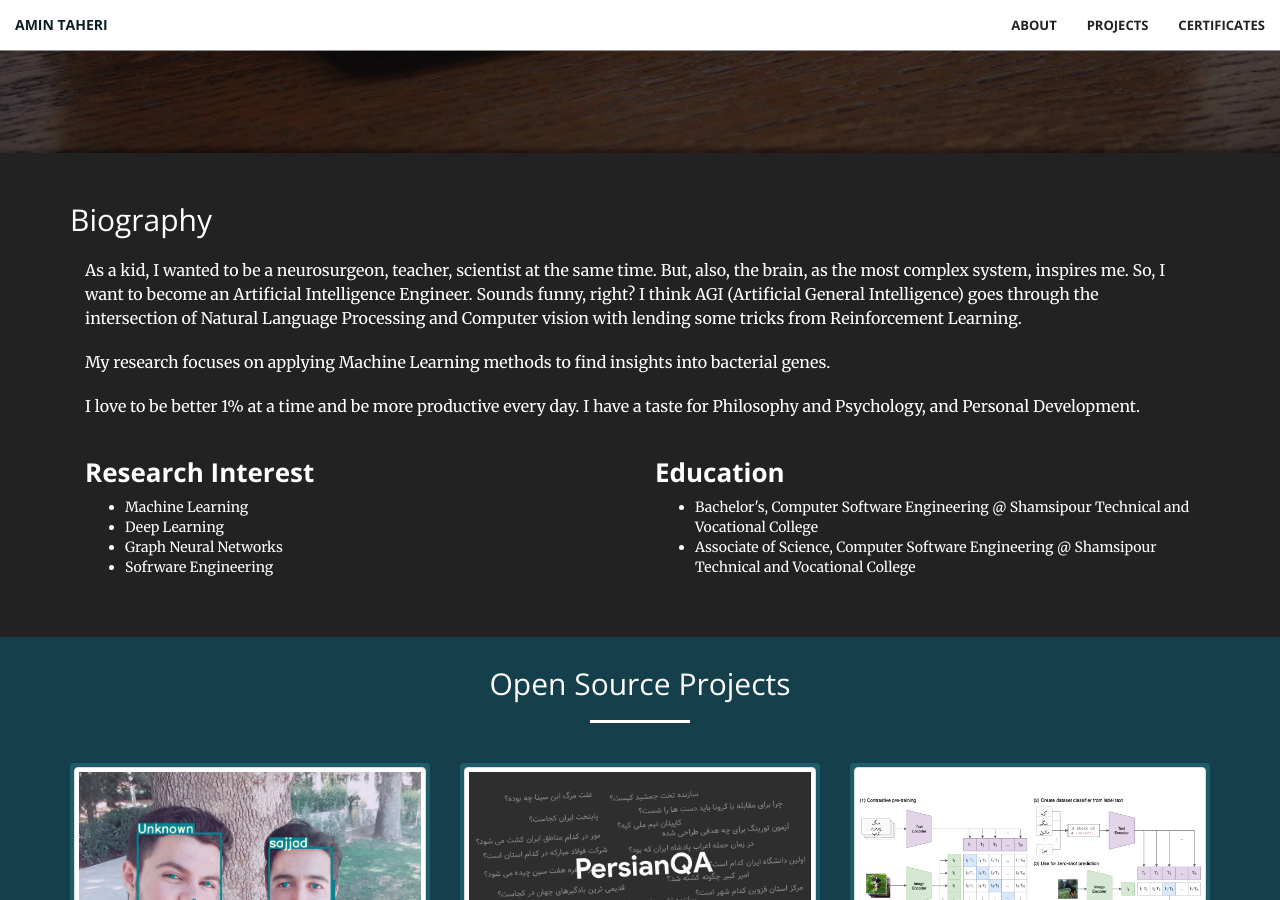
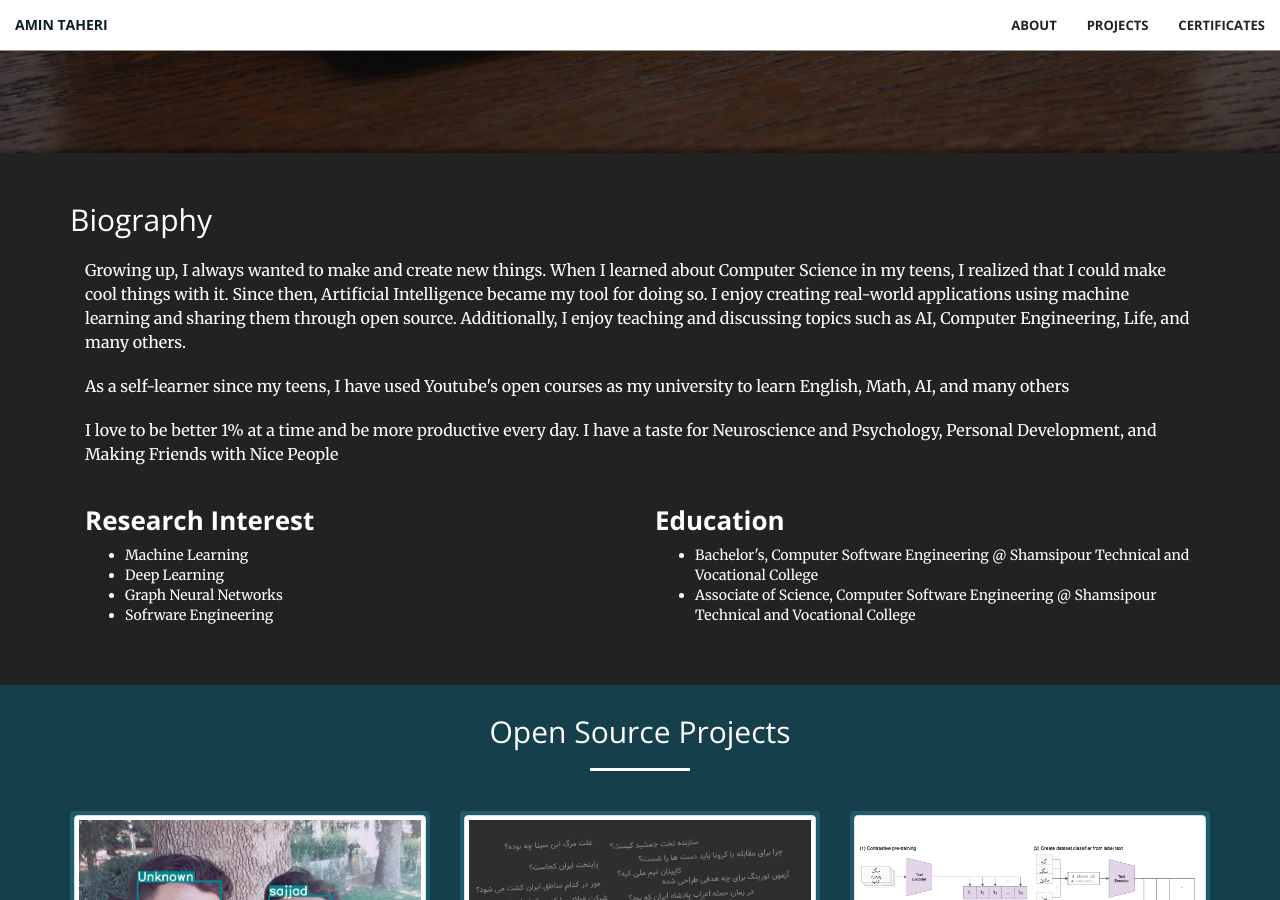
Before and after one commit to sajjjadayobi/sajjjadayobi.github.io, a Jekyll site: the page built from index.html, in a window 1280 px wide and 900 px high, scrolled down 747 px. Built offline with Jekyll 4.4.1, drawn with Linux system fonts in a browser that asks for light colours.

Commit message:
Update aside.html

```diff
--- a/_includes/aside.html
+++ b/_includes/aside.html
@@ -3,17 +3,16 @@
         <div class="call-to-action">
             <h2>Biography</h2>
             <div class="col-lg-12 col-md-12 col-sm-12 col-xs-12">
-                <p>
-                    As a kid, I wanted to be a neurosurgeon, teacher, scientist at the same time. But, also, the brain,
-                    as the most complex system, inspires me. So, I want to become an Artificial Intelligence Engineer.
-                    Sounds funny, right? I think AGI (Artificial General Intelligence) goes through the intersection of
-                    Natural Language Processing and Computer vision with lending some tricks from Reinforcement
-                    Learning.</p>
+                <p> Growing up, I always wanted to make and create new things. When I learned about Computer Science in my teens,
+                    I realized that I could make cool things with it. Since then, Artificial Intelligence became my tool for doing so.
+                    I enjoy creating real-world applications using machine learning and sharing them through open source.
+                    Additionally, I enjoy teaching and discussing topics such as AI, Computer Engineering, Life, and many others.
+                </p>
 
-                <p>My research focuses on applying Machine Learning methods to find insights into bacterial genes. </p>
+                <p> As a self-learner since my teens, I have used Youtube's open courses as my university to learn English, Math, AI, and many others</p>
 
-                <p>I love to be better 1% at a time and be more productive every day. I have a taste for Philosophy and
-                    Psychology, and Personal Development.</p>
+                <p>I love to be better 1% at a time and be more productive every day. I have a taste for Neuroscience and
+                    Psychology, Personal Development, and Making Friends with Nice People</p>
             </div>
             <div class="col-lg-6 col-md-6 col-sm-12 col-xs-12">
                 <h3>Research Interest</h3>
```
